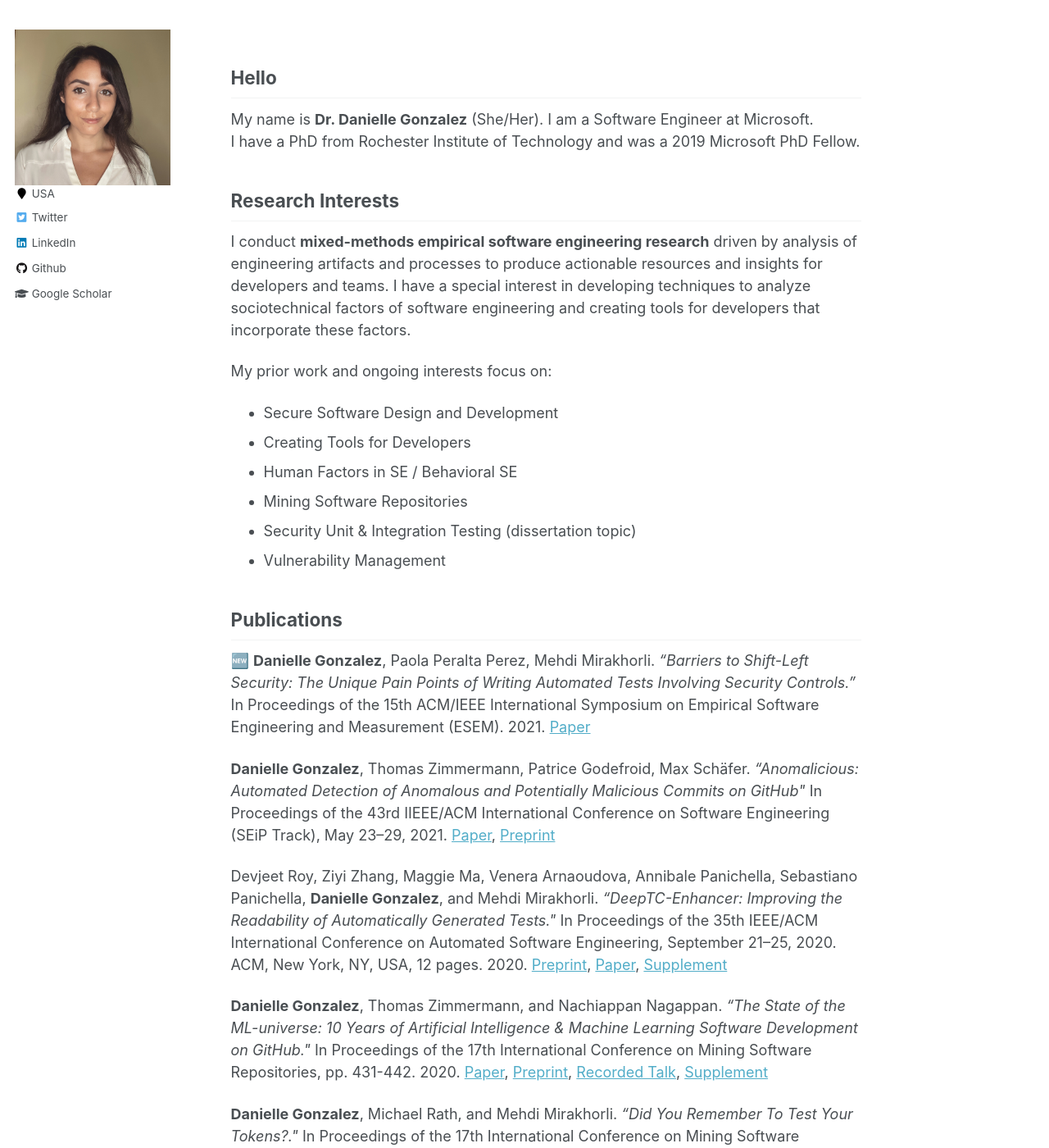
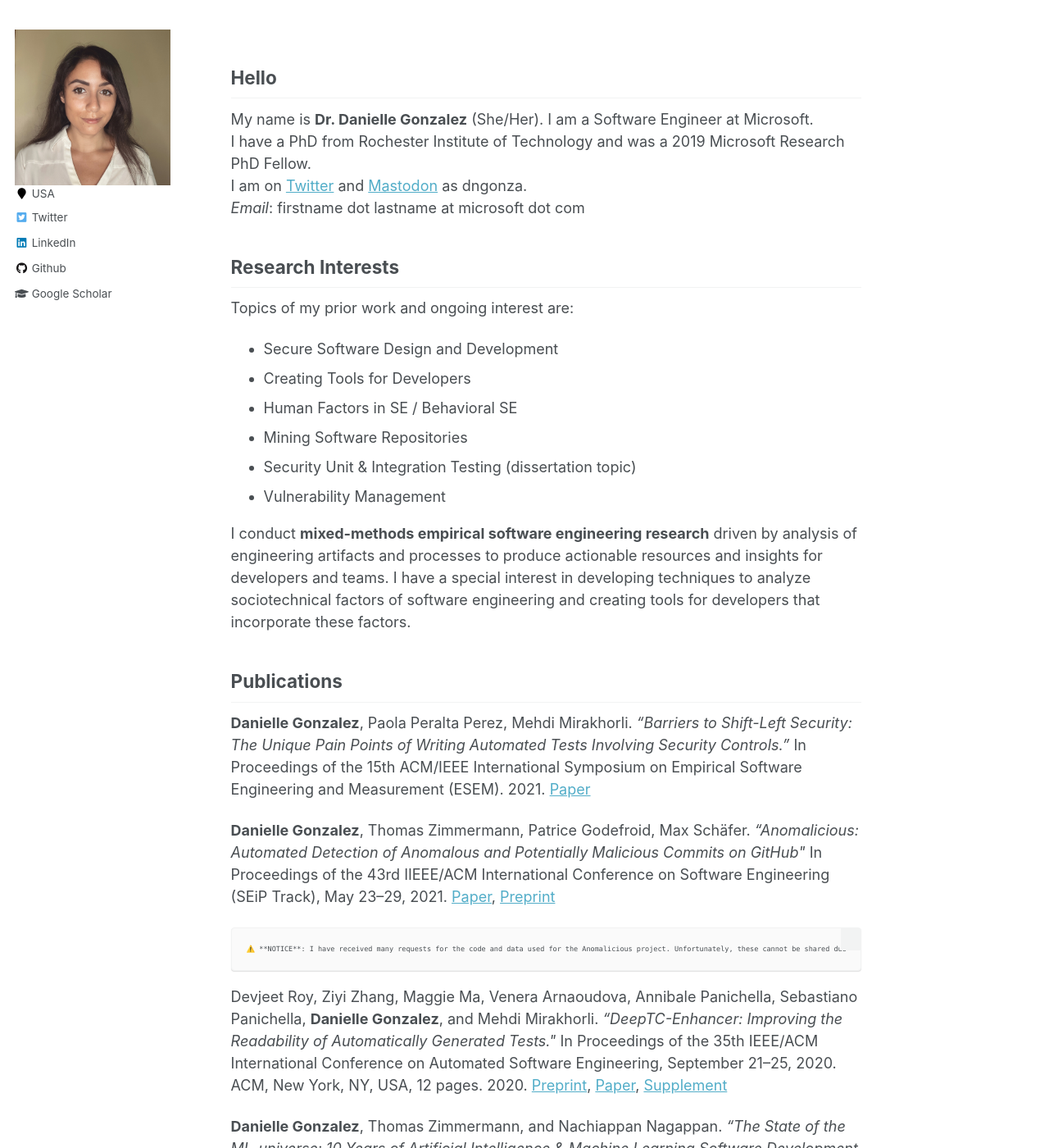
Before and after one commit to DanielleGonzalez/DanielleGonzalez.github.io, a Jekyll site: the page built from _pages/about.md, in a window 1280 px wide and 1400 px high. Shown: the whole window at 82% size. Built offline with Jekyll 4.4.1, drawn with Linux system fonts in a browser that asks for light colours; emoji names are drawn with the system emoji font.

Commit message:
Update about.md

```diff
--- a/_pages/about.md
+++ b/_pages/about.md
@@ -9,12 +9,12 @@ redirect_from:
 ---
 ## Hello
 My name is **Dr. Danielle Gonzalez** (She/Her). I am a Software Engineer at Microsoft. <br>
-I have a PhD from Rochester Institute of Technology and was a 2019 Microsoft PhD Fellow.
+I have a PhD from Rochester Institute of Technology and was a 2019 Microsoft Research PhD Fellow.  <br>
+I am on [Twitter](https://twitter.com/dngonza){:target="_blank"} and <a rel="me" href="https://mastodon.world/@dngonza">Mastodon</a> as dngonza.  <br>
+_Email_: firstname dot lastname at microsoft dot com  <br>
 
 ## Research Interests
-I conduct **mixed-methods empirical software engineering research** driven by analysis of engineering artifacts and processes to produce actionable resources and insights for developers and teams. I have a special interest in developing techniques to analyze sociotechnical factors of software engineering and creating tools for developers that incorporate these factors.
-
-My prior work and ongoing interests focus on:
+Topics of my prior work and ongoing interest are:
  - Secure Software Design and Development
  - Creating Tools for Developers
  - Human Factors in SE / Behavioral SE
@@ -22,13 +22,17 @@ My prior work and ongoing interests focus on:
  - Security Unit & Integration Testing (dissertation topic)
  - Vulnerability Management
 
+I conduct **mixed-methods empirical software engineering research** driven by analysis of engineering artifacts and processes to produce actionable resources and insights for developers and teams. I have a special interest in developing techniques to analyze sociotechnical factors of software engineering and creating tools for developers that incorporate these factors.
+
 ## Publications
-:new: **Danielle Gonzalez**, Paola Peralta Perez, Mehdi Mirakhorli. *"Barriers to Shift-Left Security: The Unique Pain Points of Writing Automated Tests Involving Security Controls."* In Proceedings of the 15th ACM/IEEE International Symposium on Empirical Software Engineering and Measurement (ESEM). 2021. [Paper](https://doi.org/10.1145/3475716.3475786){:target="_blank"}
+**Danielle Gonzalez**, Paola Peralta Perez, Mehdi Mirakhorli. *"Barriers to Shift-Left Security: The Unique Pain Points of Writing Automated Tests Involving Security Controls."* In Proceedings of the 15th ACM/IEEE International Symposium on Empirical Software Engineering and Measurement (ESEM). 2021. [Paper](https://doi.org/10.1145/3475716.3475786){:target="_blank"}
 
 **Danielle Gonzalez**, Thomas Zimmermann,
 Patrice Godefroid, Max Schäfer. *"Anomalicious: Automated Detection of
 Anomalous and Potentially Malicious Commits on GitHub\"* In Proceedings of the 43rd IIEEE/ACM International Conference on Software
 Engineering (SEiP Track), May 23--29, 2021. [Paper](https://doi.org/10.1109/ICSE-SEIP52600.2021.00035){:target="_blank"}, [Preprint](https://arxiv.org/abs/2103.03846){:target="_blank"}
+
+    ⚠️ **NOTICE**: I have received many requests for the code and data used for the Anomalicious project. Unfortunately, these cannot be shared due to Microsoft licensing. Please stop emailing me about this 🙃
 
 Devjeet Roy, Ziyi Zhang, Maggie Ma, Venera
 Arnaoudova, Annibale Panichella, Sebastiano Panichella, **Danielle
```
